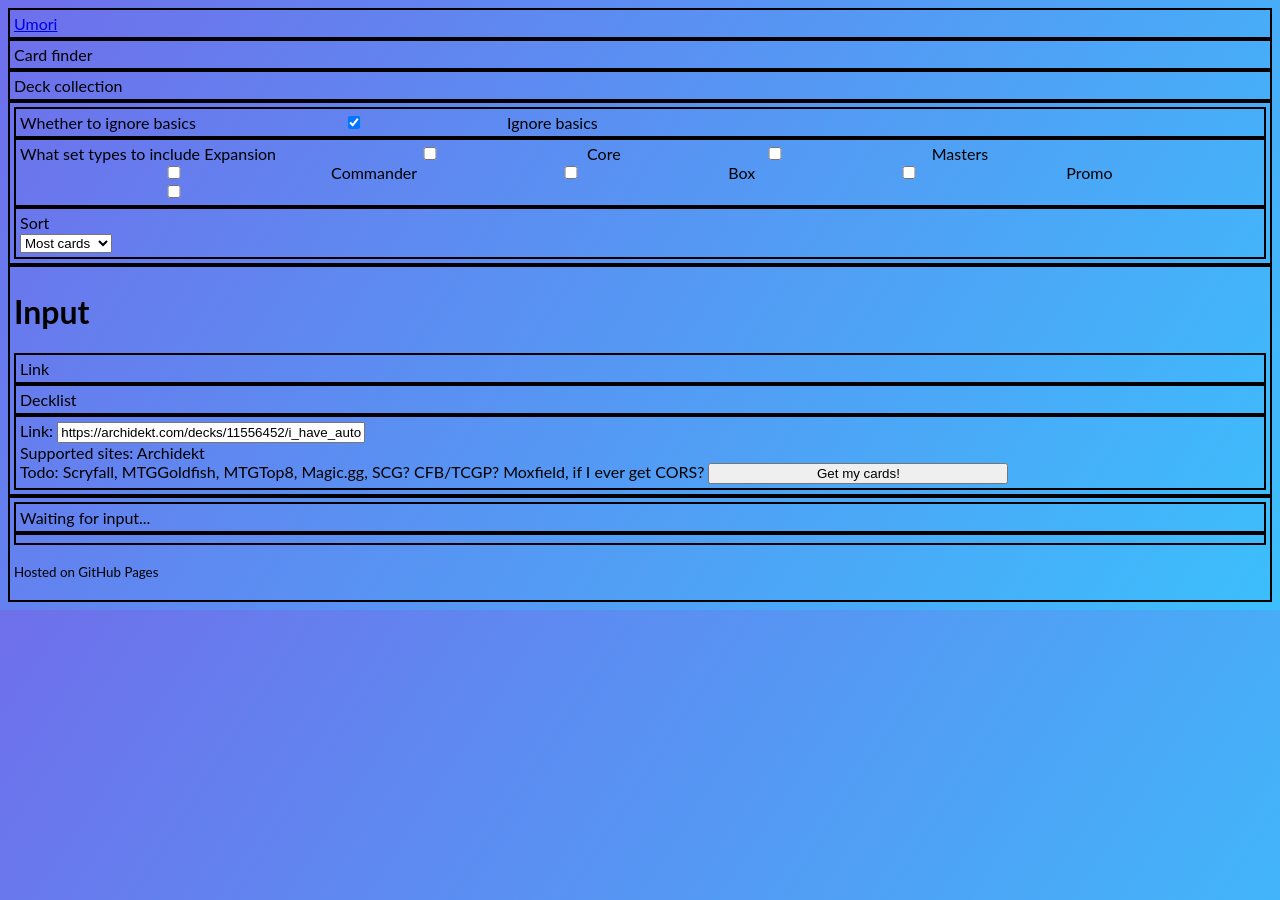
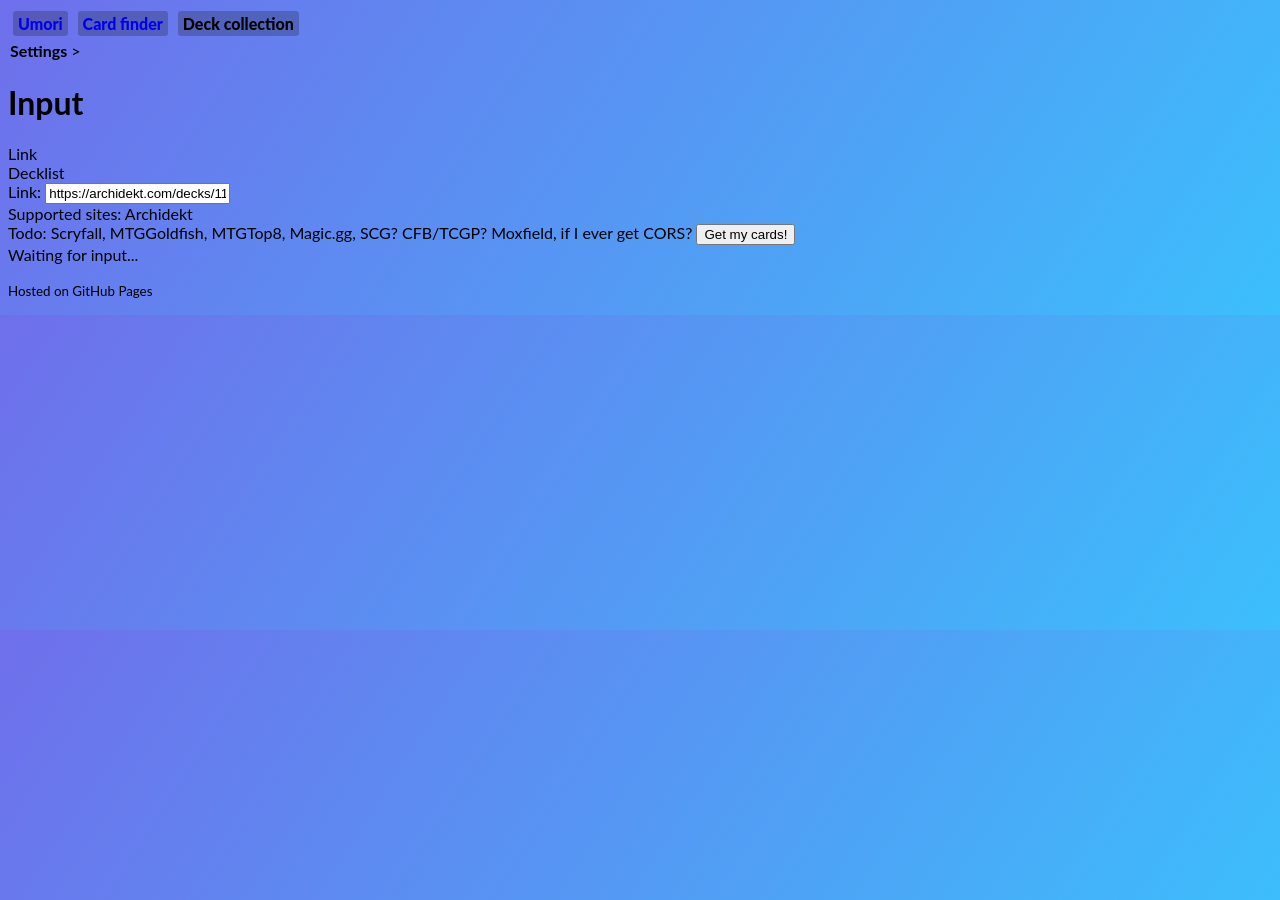
Before and after one commit to NCMulder/mtg-webscripts, a Jekyll site: the page built from cards-by-set.html, in a window 1280 px wide. Built offline with Jekyll 4.4.1, drawn with Linux system fonts in a browser that asks for light colours; a script that is not in the unit is left out.

Commit message:
Updated header, reworked settings css

```diff
--- a/404.html
+++ b/404.html
@@ -18,7 +18,7 @@ layout: default
 
 <div class="container">
   <h1>404</h1>
-  <img src="https://cards.scryfall.io/large/front/e/c/ec8e4142-7c46-4d2f-aaa6-6410f323d9f0.jpg?1561851198" />
-  <p><strong>Page not found :(</strong></p>
+  <img src="https://cards.scryfall.io/art_crop/front/e/c/ec8e4142-7c46-4d2f-aaa6-6410f323d9f0.jpg?1561851198" />
+  <p><strong>Page totally lost</strong></p>
   <p>The requested page could not be found.</p>
 </div>
--- a/_config.yml
+++ b/_config.yml
@@ -17,7 +17,7 @@ title: Nielsch's MTG scripts
 email: nc.mulder@outlook.com
 description: >- # this means to ignore newlines until "baseurl:"
   A collection of (very specific) scripts for my MTG collection
-baseurl: "mtg.ncmulder.me" # the subpath of your site, e.g. /blog
+baseurl: "" # the subpath of your site, e.g. /blog
 url: "https://mtg.ncmulder.me" # the base hostname & protocol for your site, e.g. http://example.com
 github_username:  NCMulder
 
--- a/_layouts/default.html
+++ b/_layouts/default.html
@@ -20,9 +20,11 @@
   </head>
   <body>
         <header>
+          <div class="header">
             <a href="https://umori.me"><div>Umori</div></a>
-            <div>Card finder</div>
+            <a href="/cards-by-set"><div>Card finder</div></a>
             <div>Deck collection</div>
+          </div>
         </header>
     {{ content }}
       <footer>
--- a/assets/css/style.css
+++ b/assets/css/style.css
@@ -1,6 +1,6 @@
 div {
-    border: 2px solid black;
-    padding: 4px;
+    /* border: 1px dotted black; */
+    /* padding: 4px; */
 }
 
 body {
@@ -9,7 +9,96 @@ body {
     height: 100%
 }
 
-input {
+/* input {
     min-width: 300px;
     padding: auto;
+} */
+
+.header {
+    display: flex;
+    font-weight: 800;
+    font-family: "Lato", "Helvetica Neue", "Arial";
 }
+
+.section-header {
+    display: flex;
+}
+
+.section-header>h4 {
+    margin: 2px;
+}
+
+.section-expander {
+    margin: auto 0;
+    padding: 0px 2px;
+    position: relative;
+    right: 0px;
+    user-select: none;
+}
+
+.section-expander.expanded>span {
+    rotate: 90deg;
+    transition: linear 0.1s;
+}
+
+.header div {
+    border-radius: 3px;
+    margin: 3px 5px;
+    padding: 3px 5px;
+    background: rgba(1, 1, 1, 0.212);
+}
+
+.header div:hover {
+    background: rgba(1, 1, 1, 0.377);
+}
+
+.header>a {
+    text-decoration: none;
+}
+
+#settings-content {
+    display: grid;
+    grid-template-columns: 1fr 1fr;
+    font-size: 0.7em;
+    justify-content: center;
+    /* text-align: center; */
+    align-items: center;
+}
+
+#settings-content.hidden {
+    height: 0px;
+    display: none;
+}
+
+#settings-sort {
+    display: flex;
+    /* margin: 2px auto; */
+}
+
+#settings-toggles {
+    display: grid;
+}
+
+#settings-toggles>div {
+    align-items: center;
+    margin: 2px 2px;
+}
+
+#settings-toggles>div>input{
+    margin: 0 4px;
+}
+
+#settings-toggles>div select {
+    margin: 0 4px;
+}
+
+.settings-types {
+    display: grid;
+    grid-template-columns: 1fr 3fr 1fr 3fr;
+    align-items: center;
+}
+
+.settings-types-header {
+    grid-column: 1 / 5;
+    margin: 1px auto;
+}
--- a/cards-by-set.html
+++ b/cards-by-set.html
@@ -2,21 +2,17 @@
 layout: default
 title-tag: Nielsch hates Archidekt
 ---
-    <div id="settings">
+    <div id="settings" class="settings">
+        <div class="section-header">
+            <h4>Settings</h4>
+            <div class="section-expander" onclick="expandSection('settings-content', this)"><span>></span></div>
+        </div>
+        <div id="settings-content" class="hidden">
+            <div id="settings-toggles">
                 <div id="settings-ignore-basics">
-            Whether to ignore basics
                     <input id="ib-cb-ignore" type="checkbox" checked onclick="toggleIgnoreBasics()"><label>Ignore basics</label>
                 </div>
-        <div id="settings settype">
-            What set types to include
-            <label>Expansion</label><input id="st-cb-expansion" type="checkbox" onclick="toggleType('expansion')">
-            <label>Core</label><input id="st-cb-core" type="checkbox" onclick="toggleType('core')">
-            <label>Masters</label><input id="st-cb-masters" type="checkbox" onclick="toggleType('masters')">
-            <label>Commander</label><input id="st-cb-commander" type="checkbox" onclick="toggleType('commander')">
-            <label>Box</label><input id="st-cb-box" type="checkbox" onclick="toggleType('box')">
-            <label>Promo</label><input id="st-cb-promo" type="checkbox" onclick="toggleType('promo')">
-        </div>
-        <div id="settings sort">
+                <div id="settings-sort">
                     Sort
                     <form action="setSortMode()">
                         <select list="sortOptions" onchange="setSortMode(this)">
@@ -26,6 +22,17 @@ title-tag: Nielsch hates Archidekt
                             <option value="newest_first">Newest first</option>
                         </select>
                     </form>
+                </div>
+            </div>
+            <div id="settings settype" class="settings-types">
+                <div class="settings-types-header"><i>What set types to include</i></div>
+                <input id="st-cb-expansion" type="checkbox" onclick="toggleType('expansion')" checked><label>Expansion</label>
+                <input id="st-cb-core" type="checkbox" onclick="toggleType('core')" checked><label>Core</label>
+                <input id="st-cb-masters" type="checkbox" onclick="toggleType('masters')" checked><label>Masters</label>
+                <input id="st-cb-commander" type="checkbox" onclick="toggleType('commander')" checked><label>Commander</label>
+                <input id="st-cb-box" type="checkbox" onclick="toggleType('box')" checked><label>Box</label>
+                <input id="st-cb-promo" type="checkbox" onclick="toggleType('promo')" checked><label>Promo</label>
+            </div>
         </div>
     </div>
     <div id="query-input">
```
Also changed, not shown: other parts of cards-by-set.html (+7 -0 lines). Lines whose indentation alone changed are shown as unchanged.
